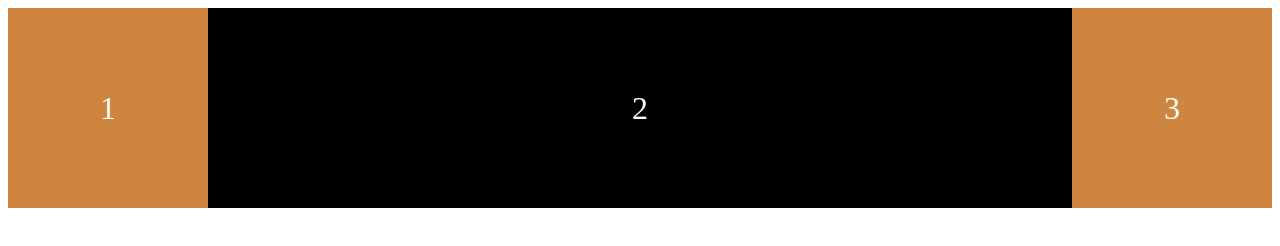
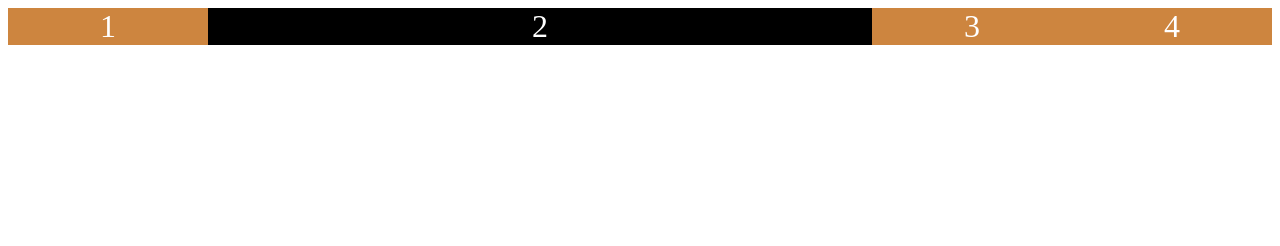
Before and after one commit to sungalex/scss-masterclass, a plain HTML site: page flexbox/index.html in a window 1280 px wide. Drawn offline with Linux system fonts and the light colour scheme.

Commit message:
complete: flexbox

```diff
--- a/flexbox/index.html
+++ b/flexbox/index.html
@@ -12,6 +12,7 @@
       <div class="child">1</div>
       <div class="child">2</div>
       <div class="child">3</div>
+      <div class="child">4</div>
     </div>
   </body>
 </html>
--- a/flexbox/src/scss/styles.css
+++ b/flexbox/src/scss/styles.css
@@ -13,7 +13,6 @@
 .child {
   background: peru;
   flex-basis: 200px;
-  height: 200px;
   display: inline-block;
   color: white;
   font-size: 32px;
```
